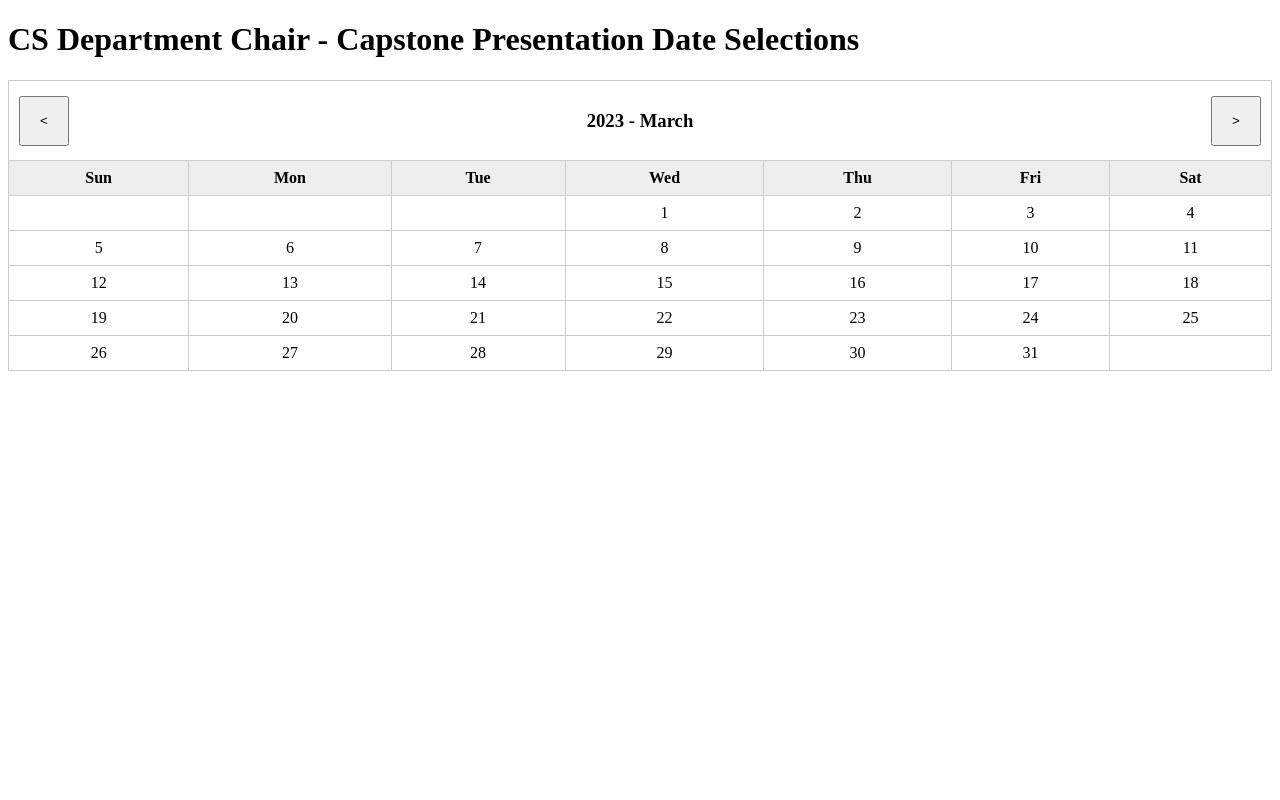
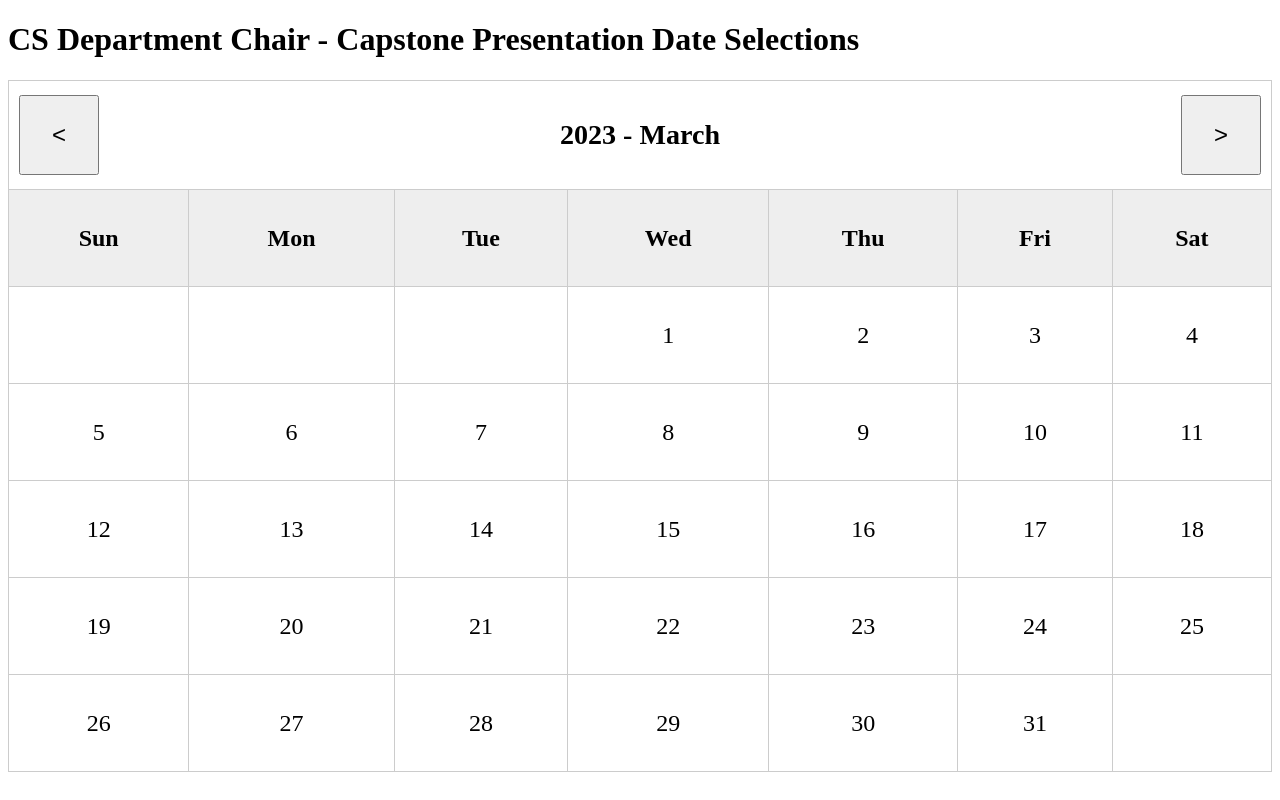
Before and after one commit to chrisalash/truman-cs-capstone-system, a SvelteKit app: page /departmentchair/capstonedateselect in a window 1280 px wide. Built offline with nearby package versions, Linux system fonts and the light colour scheme.

Commit message:
Fixed typescript error and made calendar text slightly larger

```diff
--- a/src/routes/departmentchair/capstonedateselect/+page.svelte
+++ b/src/routes/departmentchair/capstonedateselect/+page.svelte
@@ -91,6 +91,8 @@
     border: 1px solid #ccc;
     padding: 8px;
     text-align: center;
+    font-size: 1.5rem;
+    height: 5rem;
   }
 
   th {
@@ -115,11 +117,13 @@
     align-items: center;
     padding: 10px;
     border: 1px solid #ccc;
-    border-width: 1px 1px 0 1px
+    border-width: 1px 1px 0 1px;
+    font-size: 1.5rem;
   }
 
   .calendar-button {
-    width: 50px;
-    height: 50px;
+    font-size: 1.5rem;
+    width: 5rem;
+    height: 5rem;
   }
 </style>
--- a/src/routes/students/capstonesignups/+page.svelte
+++ b/src/routes/students/capstonesignups/+page.svelte
@@ -1,5 +1,5 @@
 <script lang="ts">
-  let tableContainer;
+  let tableContainer: HTMLDivElement;
   let startY = 0;
   let startHeight = 0;
   let date = new Date();
```
